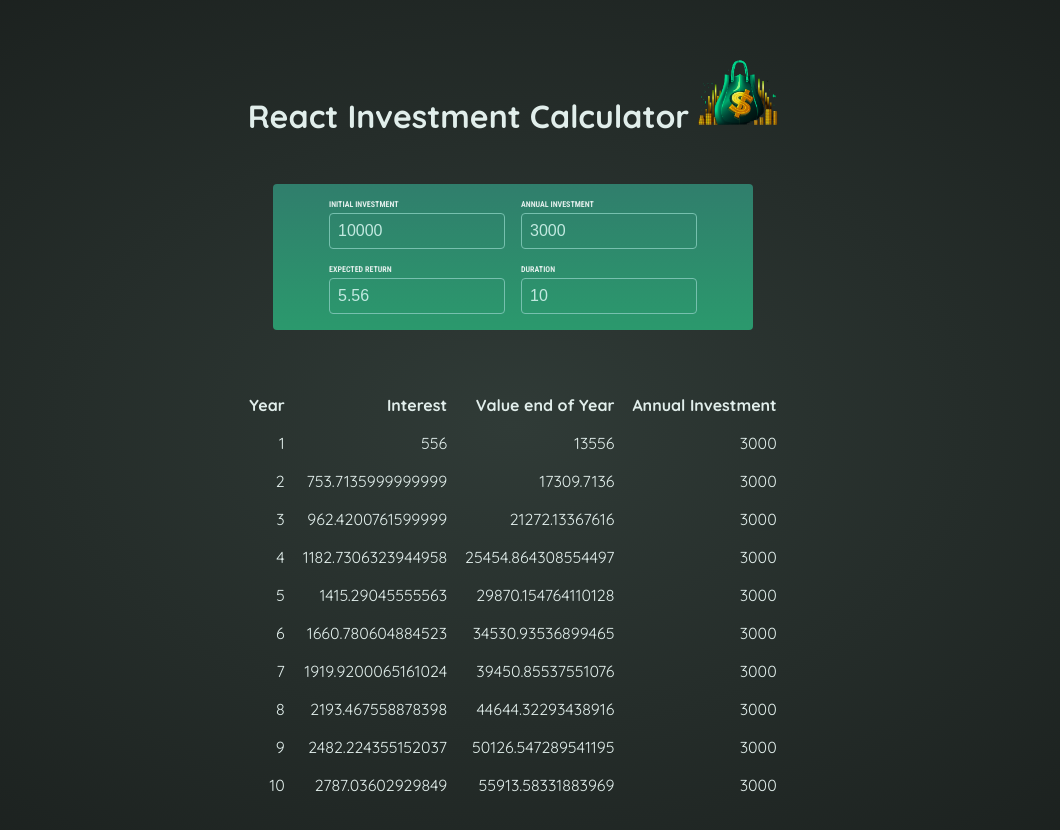
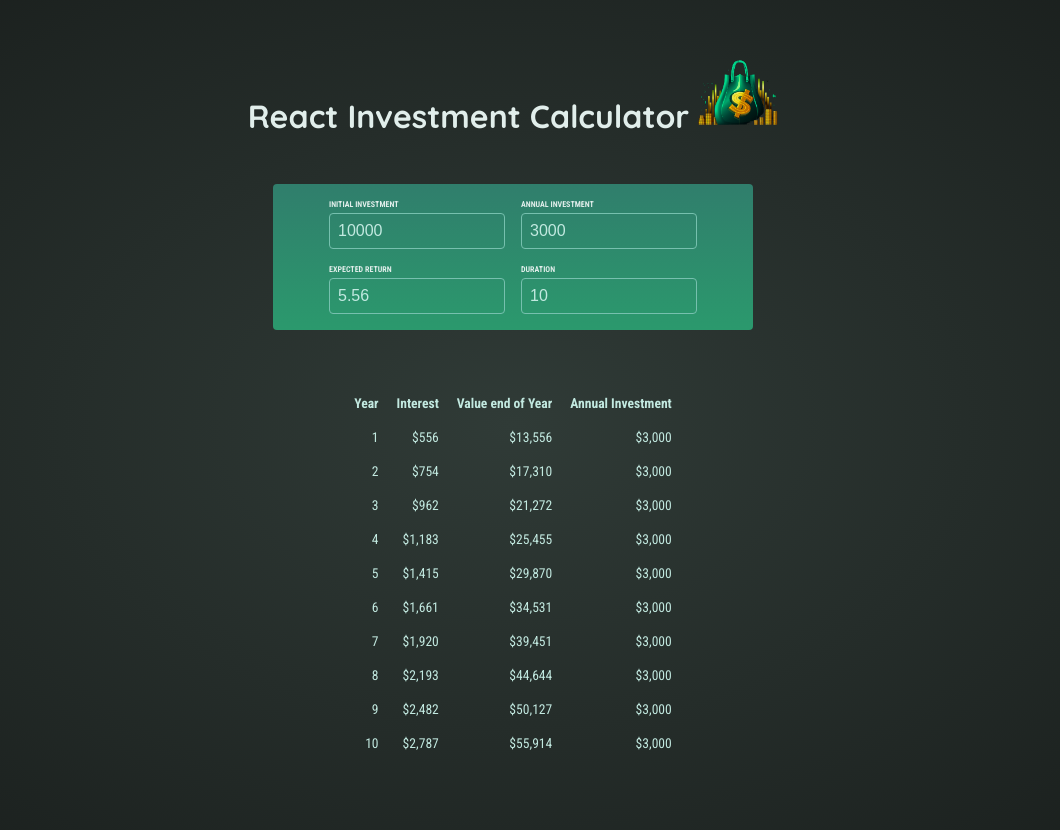
Before and after one commit to Juan-I-nauJ/react-investment, a React (Vite) app: page / in a window 1280 px wide. Shown: the top 830 px of the page, without its empty margins (127-1187 px from the left). Built offline with nearby package versions, Linux system fonts and the light colour scheme.

Commit message:
feat: bugs fixed, work finished

```diff
--- a/src/App.jsx
+++ b/src/App.jsx
@@ -13,7 +13,7 @@
 
   const handleUserInputs = ({target}) =>  {
     setUserInputs((oldInputs) => {
-      oldInputs = {...oldInputs, [target.id]: target.value}
+      oldInputs = {...oldInputs, [target.id]: Number(target.value)}
       return oldInputs
     })
   }
--- a/src/components/InputFIelds/InputFields.jsx
+++ b/src/components/InputFIelds/InputFields.jsx
@@ -17,10 +17,9 @@
     }
 ]
 export default function InputFields({userInputs, updateInputs}) {
-    console.log(userInputs)
     return (
         <div id="user-input">
-            {inputs.map(input =>  <div className="input-group">
+            {inputs.map(input =>  <div className="input-group" key={input.id}>
                 <label htmlFor={input.id}>{input.label}</label>
                 <input id={input.id} type="number" value={userInputs[input.id]} onChange={updateInputs}/>
             </div>)}
--- a/src/components/ResultsTable/ResultsTable.jsx
+++ b/src/components/ResultsTable/ResultsTable.jsx
@@ -1,4 +1,4 @@
-import { calculateInvestmentResults } from "../../util/investment"
+import { calculateInvestmentResults, formatter } from "../../util/investment"
 const theads = ['Year', 'Interest', 'Value end of Year', 'Annual Investment']
 
 export default function ResultsTable({userInputs}) {
@@ -6,13 +6,15 @@
 
     return (
         <table id="result" className="center">
+            <tbody>
             <tr>
-                {theads.map(thead => <th>{thead}</th>)}
+                {theads.map(thead => <th key={thead}>{thead}</th>)}
             </tr>
-            {tableResults.map(result =>
-            <tr>
-        {Object.keys(result).map(key => <td>{result[key]}</td>)}
+            {tableResults.map((result, idx) =>
+            <tr key={idx}>
+        {Object.keys(result).map(field => <td key={field}>{field !== 'year' ? formatter.format(result[field]) : result[field]}</td>)}
         </tr>)}
+        </tbody>
         </table>
     )
 }
```
